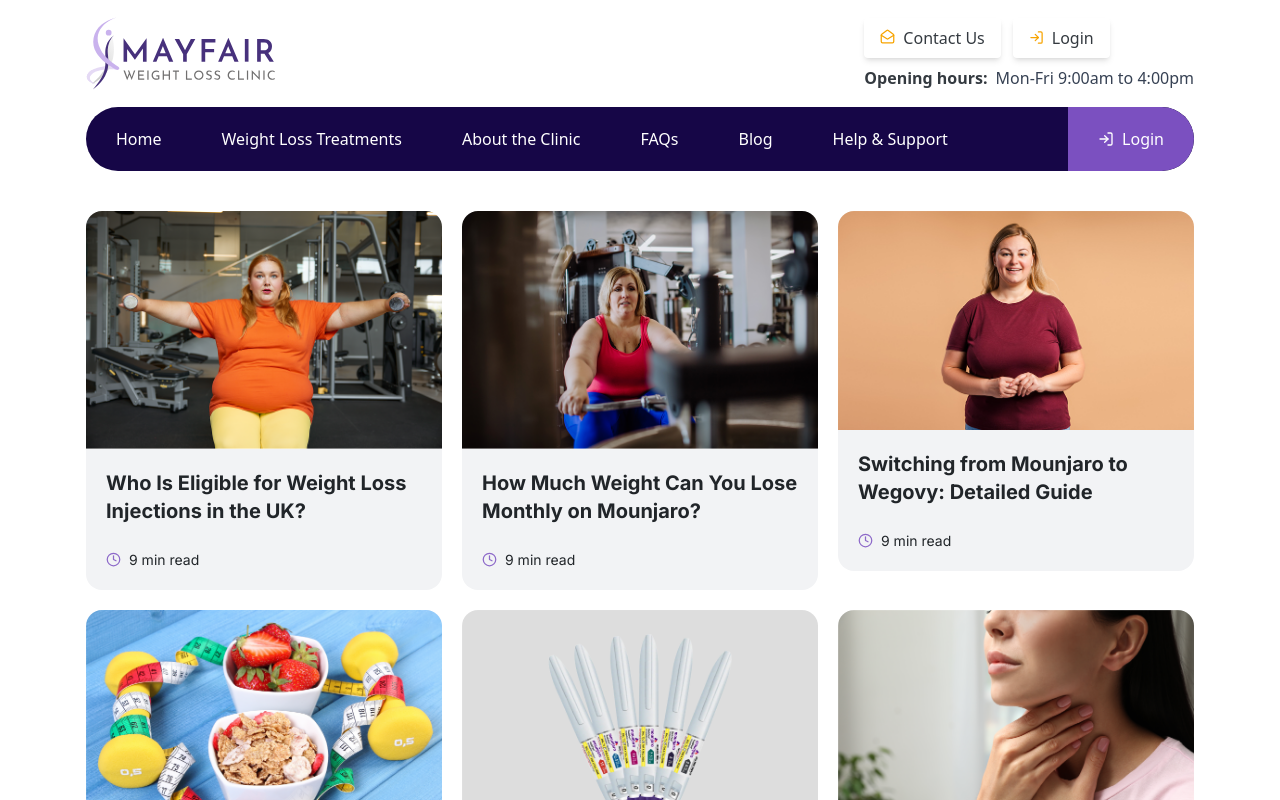
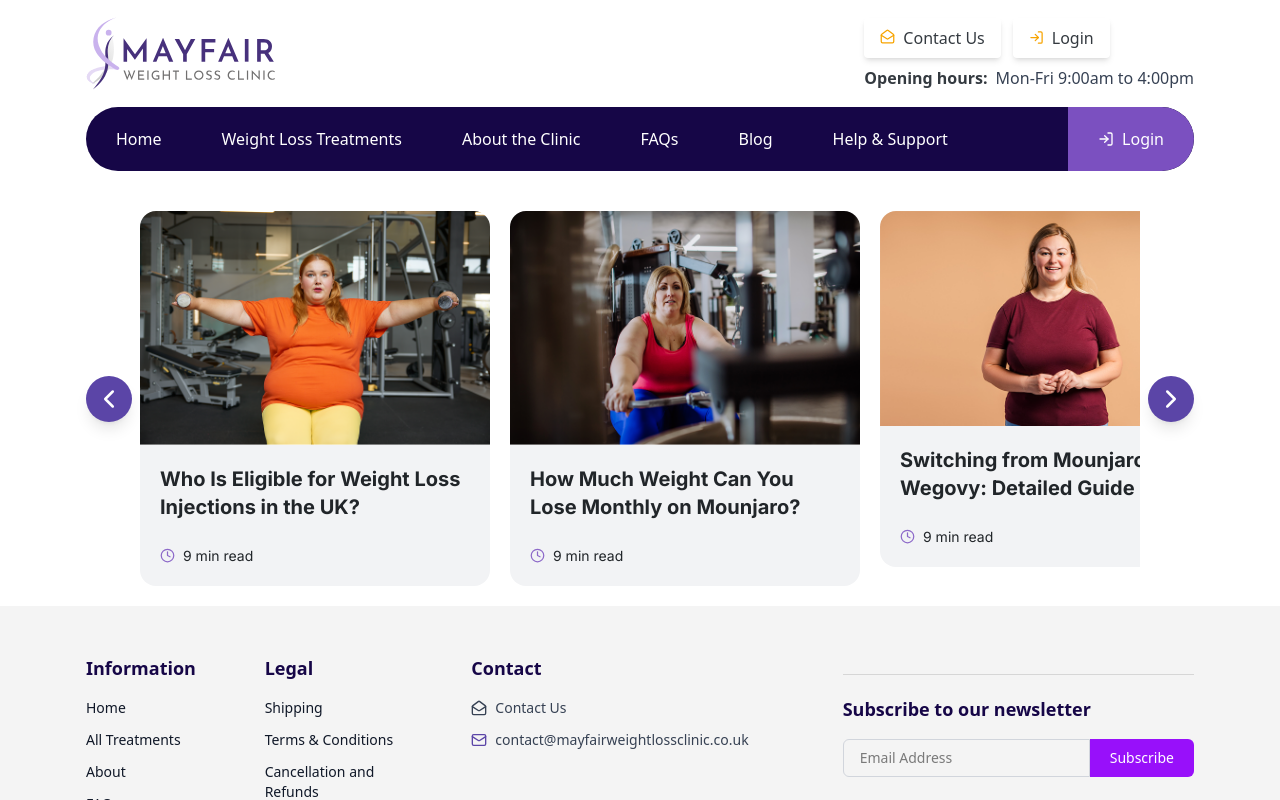
Before and after one commit to zaidkhanvmi/mayfair-website, a Next.js app: page /blogs/blogs-carousal in a window 1280 px wide. Shown: the top 800 px of the page. Built offline with nearby package versions, Linux system fonts and the light colour scheme.

Commit message:
worked on

```diff
--- a/components/layout/Navbar.js
+++ b/components/layout/Navbar.js
@@ -111,7 +111,7 @@ const Navbar = () => {
         </div>
 
         <Link
-          href="/login"
+          href="/#"
           className={`py-3 lg:py-5 px-5 lg:px-7.5 text-white text-base font-medium bg-[#7b50c0] rounded-r-full transition-all flex flex-row items-center gap-2`}
         >
           <span>
--- a/pages/blogs/[slug].js
+++ b/pages/blogs/[slug].js
@@ -4,7 +4,7 @@ import { blogs, weight_blogs, medication_blogs } from '@/utils/blog';
 import { ChevronLeft } from 'lucide-react';
 import Image from 'next/image';
 import { useRouter } from 'next/router'
-import React from 'react'
+import BlogsCarousal from './blogs-carousal'
 
 const Page = () => {
     const router = useRouter();
@@ -12,15 +12,15 @@ const Page = () => {
 
     const finBlog = (slug) => {
         let blog = blogs.find(item => item.slug === slug);
-        if(!blog) blog = weight_blogs.find(item => item.slug === slug);
-        if(!blog) blog = medication_blogs.find(item=> item.slug === slug);
+        if (!blog) blog = weight_blogs.find(item => item.slug === slug);
+        if (!blog) blog = medication_blogs.find(item => item.slug === slug);
         return blog
     }
 
     const blog = finBlog(slug);
 
-    if(!blog){
-        return(
+    if (!blog) {
+        return (
             <p className='text-black text-center'>
                 Blog Not Found!
             </p>
@@ -73,6 +73,9 @@ const Page = () => {
             </section>
 
             <WegovyTableContent />
+
+            {/* Carousal */}
+            <BlogsCarousal />
         </>
     )
 }
--- a/pages/blogs/blogs-carousal.js
+++ b/pages/blogs/blogs-carousal.js
@@ -2,33 +2,73 @@ import Container from '@/components/layout/Container'
 import { blogs, medication_blogs, weight_blogs } from '@/utils/blog'
 import Link from 'next/link';
 import Image from 'next/image';
-import { Clock } from 'lucide-react';
+import { ChevronLeft, ChevronRight, Clock } from 'lucide-react';
+import { useRef } from 'react';
 
 const BlogsCarousal = () => {
 
     const allBlogs = [...blogs, ...weight_blogs, ...medication_blogs];
 
+    // Create a reference for the carousel container
+    const carouselRef = useRef(null);
+
+    // Function to scroll the carousel to the left
+    const scrollLeft = () => {
+        if (carouselRef.current) {
+            carouselRef.current.scrollBy({
+                left: -350,
+                behavior: 'smooth'
+            });
+        }
+    };
+
+    // Function to scroll the carousel to the right
+    const scrollRight = () => {
+        if (carouselRef.current) {
+            carouselRef.current.scrollBy({
+                left: 350,
+                behavior: 'smooth'
+            });
+        }
+    };
+
     return (
         <section>
             <Container>
-                <div>
-                    <div className='py-5 grid grid-cols-1 md:grid-cols-3 gap-x-5 gap-y-5 md:gap-y-5 mt-5 items-stretch'>
+                <div className="relative">
+                    {/* Left Scroll Button */}
+                    <button
+                        onClick={scrollLeft}
+                        className="cursor-pointer absolute top-1/2 left-0 transform -translate-y-1/2 bg-[#5b45a7] text-white p-2 rounded-full shadow-lg z-10">
+                        <ChevronLeft size={30} />
+                    </button>
+
+                    {/* Right Scroll Button */}
+                    <button
+                        onClick={scrollRight}
+                        className="cursor-pointer absolute top-1/2 right-0 transform -translate-y-1/2 bg-[#5b45a7] text-white p-2 rounded-full shadow-lg z-10">
+                        <ChevronRight size={30} />
+                    </button>
+
+                    {/* Carousel Container */}
+                    <div className="max-w-[1000px] mx-auto scroll-none py-5 mt-5 overflow-x-auto" ref={carouselRef}>
+                        <div className="flex gap-5">
                             {allBlogs.map((item, index) => (
-                            <div key={index} className=''>
+                                <div key={index} className="w-[350px] flex-shrink-0">
                                     <Image
                                         src={item.image}
                                         width={350}
                                         height={280}
-                                    alt='blog-igm'
-                                    className='rounded-tl-2xl rounded-tr-2xl object-fit w-full'
+                                        alt="blog-img"
+                                        className="rounded-tl-2xl rounded-tr-2xl object-cover w-full"
                                     />
-                                <div className='bg-[#f2f3f5] rounded-bl-2xl rounded-br-2xl p-5'>
-                                    <Link href={`/blogs/${item.slug}`} className='text-[#212529] cursor-pointer text-xl hover:underline font-bold'>
+                                    <div className="bg-[#f2f3f5] rounded-bl-2xl rounded-br-2xl p-5">
+                                        <Link href={`/blogs/${item.slug}`} className="text-[#212529] cursor-pointer text-xl hover:underline font-bold">
                                             {item.title}
                                         </Link>
-                                    <p className='para mt-6 flex flex-row items-center gap-2'>
+                                        <p className="para mt-6 flex flex-row items-center gap-2">
                                             <span>
-                                            <Clock size={15} color='#8d69c9' />
+                                                <Clock size={15} color="#8d69c9" />
                                             </span>
                                             9 min read
                                         </p>
@@ -37,9 +77,10 @@ const BlogsCarousal = () => {
                             ))}
                         </div>
                     </div>
+                </div>
             </Container>
         </section>
-    )
+    );
 }
 
-export default BlogsCarousal
+export default BlogsCarousal;
--- a/pages/blogs/index.js
+++ b/pages/blogs/index.js
@@ -4,7 +4,6 @@ import { Clock, Search } from 'lucide-react'
 import Image from 'next/image'
 import Link from 'next/link'
 import React from 'react'
-import BlogsCarousal from './blogs-carousal'
 
 const Blogs = () => {
     return (
@@ -16,7 +15,7 @@ const Blogs = () => {
                             Blogs
                         </h1>
                         <div className='text-xl md:text-3xl text-[#160647] font-bold flex flex-col gap-3 mt-10'>
-                            <h2>
+                            <h2 className='text-xl md:text-2xl'>
                                 Browse by Category
                             </h2>
                             <div className='flex flex-col gap-5 md:flex-row items-center justify-between'>
@@ -31,7 +30,7 @@ const Blogs = () => {
                                         Weight
                                     </button>
                                 </div>
-                                <div className="relative max-w-xl bg-white rounded-full outline-none border-none">
+                                <div className="relative max-w-xl bg-white rounded-full outline-none border-none flex-[0.5]">
                                     <Search
                                         className="absolute left-4 top-1/2 -translate-y-1/2 text-gray-500"
                                         size={18}
@@ -39,7 +38,7 @@ const Blogs = () => {
                                     <input
                                         type="text"
                                         placeholder="Search for an article"
-                                        className="w-full text-base pl-12 pr-4 py-3 text-gray-700 placeholder-gray-500 focus:outline-none"
+                                        className="w-full text-base pl-12 pr-4 py-3 text-gray-500 focus:outline-none"
                                     />
                                 </div>
                             </div>
@@ -166,7 +165,6 @@ const Blogs = () => {
                 </Container>
             </section>
 
-            <BlogsCarousal />
         </>
     )
 }
--- a/styles/globals.css
+++ b/styles/globals.css
@@ -61,3 +61,7 @@ body {
   font-size: 16px;
   color: #212529;
 }
+
+.scroll-none::-webkit-scrollbar {
+  display: none;
+}
```
Lines whose indentation alone changed are shown as unchanged.
